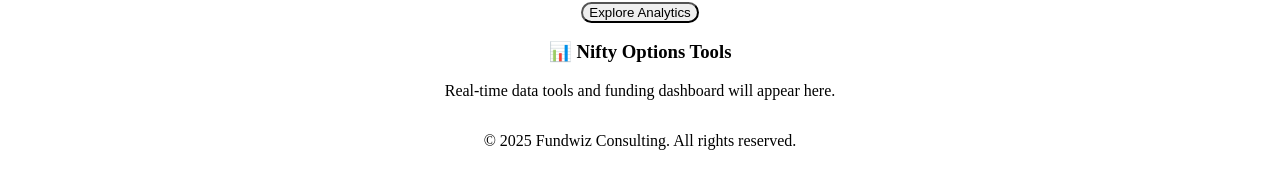
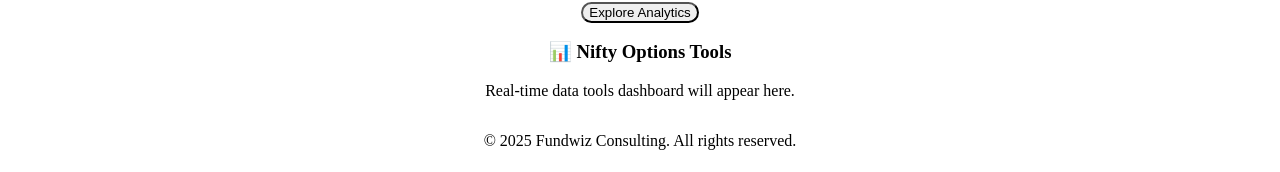
Before and after one commit to Fundwiz/fundwiz-site, a React (Vite) app: page / in a window 1280 px wide. Shown: the part 187-359 px from the top of the page. Built offline with nearby package versions, Linux system fonts and the light colour scheme; the HTML template or start-up script is replaced by a standard one.

Commit message:
Update homepage hero text

```diff
--- a/src/pages/HomePage.jsx
+++ b/src/pages/HomePage.jsx
@@ -22,7 +22,7 @@
             📊 Nifty Options Tools
           </h3>
           <p className="text-gray-600">
-            Real-time data tools and funding dashboard will appear here.
+            Real-time data tools dashboard will appear here.
           </p>
         </div>
       </section>
```
